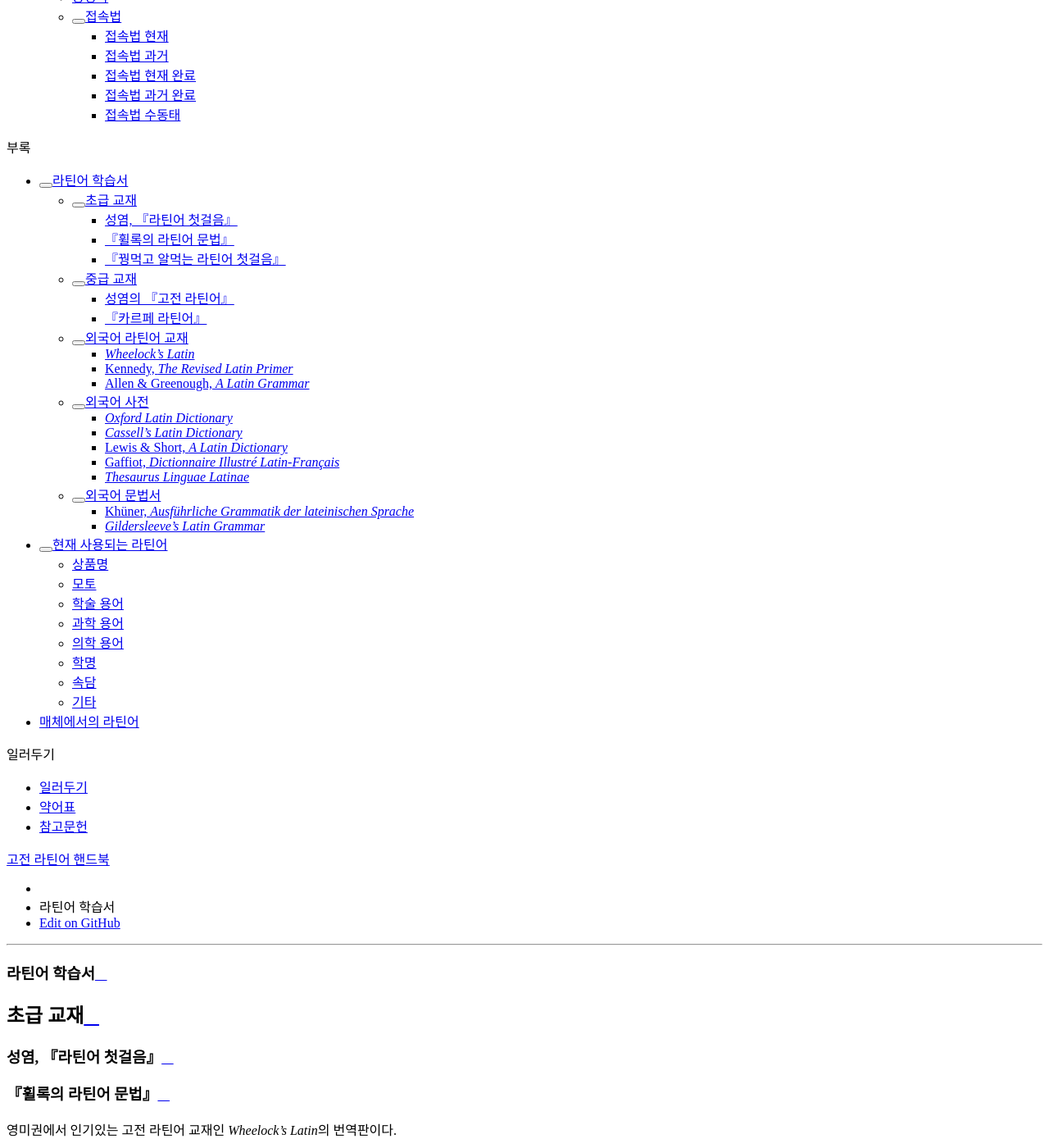
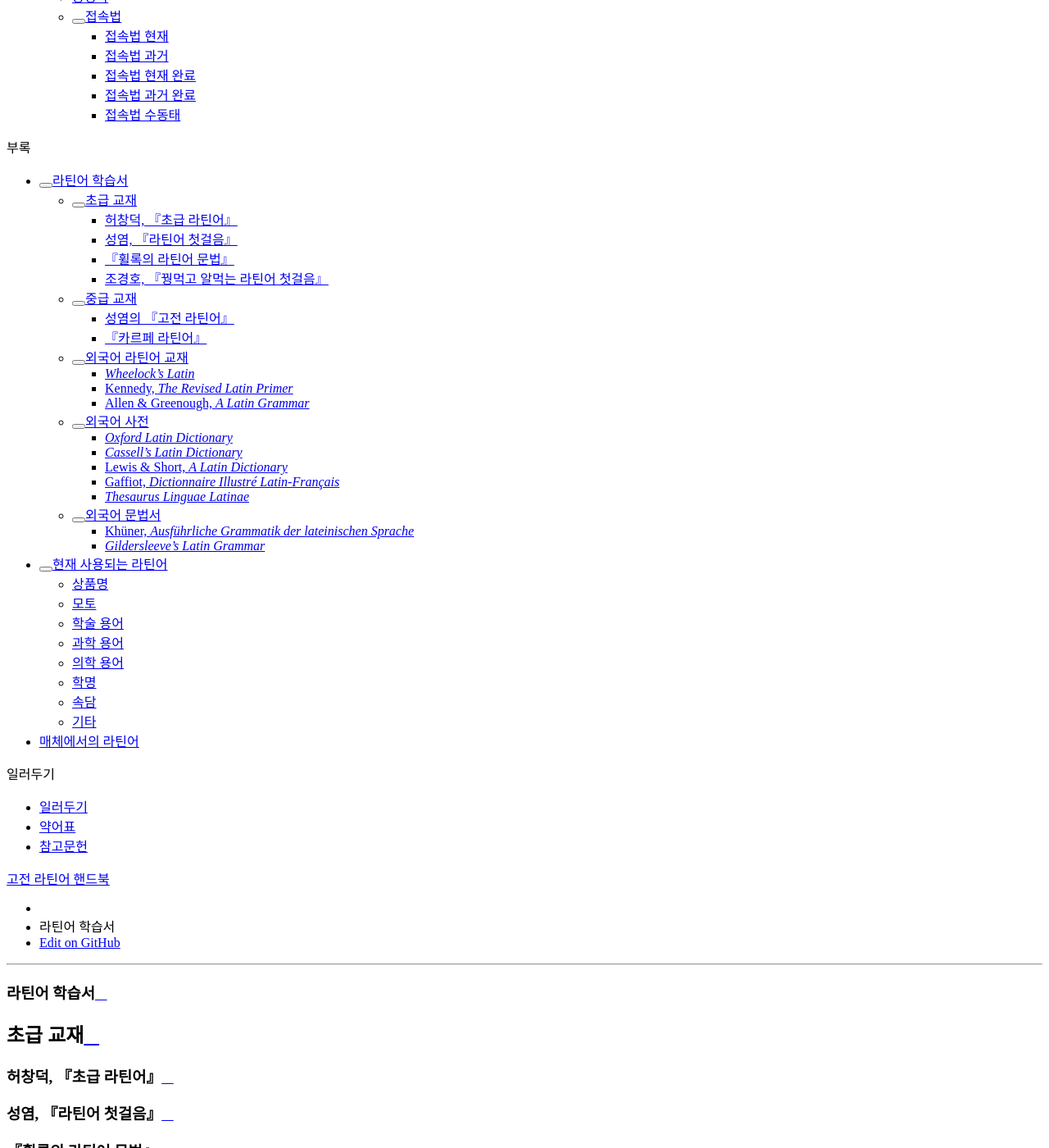
Before and after one commit to kabbala/grammatica_latina, a Sphinx documentation site: the page built from source/liber.rst, in a window 1280 px wide and 1400 px high, scrolled down 6092 px. Shown: the whole window at 82% size. Built offline with Sphinx 7.4.7 and the Read the Docs theme 2.0.0, drawn with Linux system fonts in a browser that asks for light colours; some of the changed text lies outside the part shown.

Commit message:
허창덕의 초급 라틴어 추가

```diff
--- a/source/liber.rst
+++ b/source/liber.rst
@@ -3,6 +3,9 @@
 
 초급 교재
 ---------
+
+허창덕, 『초급 라틴어』
+~~~~~~~~~~~~~~~~~~~~~~~
 
 성염, 『라틴어 첫걸음』
 ~~~~~~~~~~~~~~~~~~~~~~~
@@ -22,8 +25,8 @@
    -  이영근 옮김, 『휠록 라틴어 문법』(서울: 비블리카 아카데미아, 2005)
       — 6판 번역.
 
-『꿩먹고 알먹는 라틴어 첫걸음』
-~~~~~~~~~~~~~~~~~~~~~~~~~~~~~~~
+조경호, 『꿩먹고 알먹는 라틴어 첫걸음』
+~~~~~~~~~~~~~~~~~~~~~~~~~~~~~~~~~~~~~~~
 
 조경호의 『(한글만 알면) 꿩먹고 알먹는 라틴어 첫걸음』(서울: 문예림, 2007)은  스페인어를 전공한 저자가 외국어 고등학교 교사로 재직하면서 쓴 책으로, 고등학생이 쉽고 재미있게 배울 수 있도록 기획하였다.
 
```
